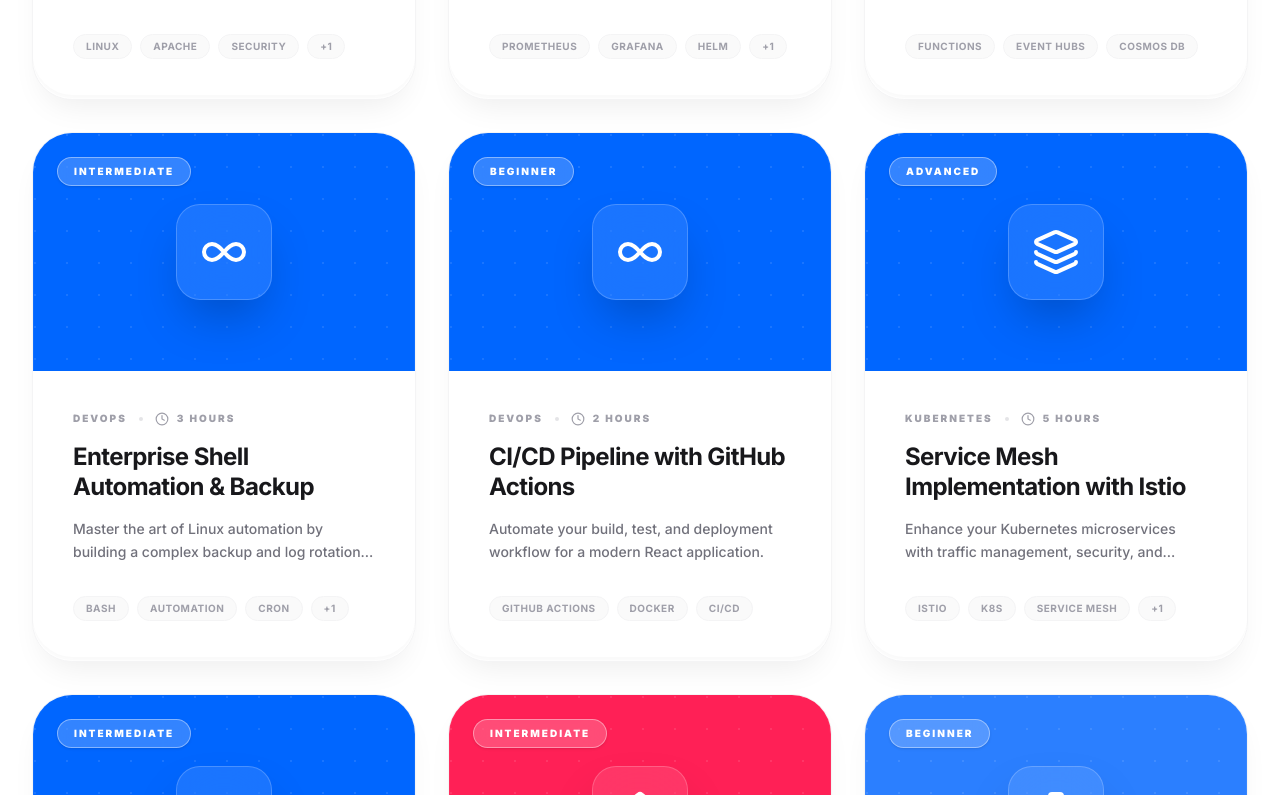
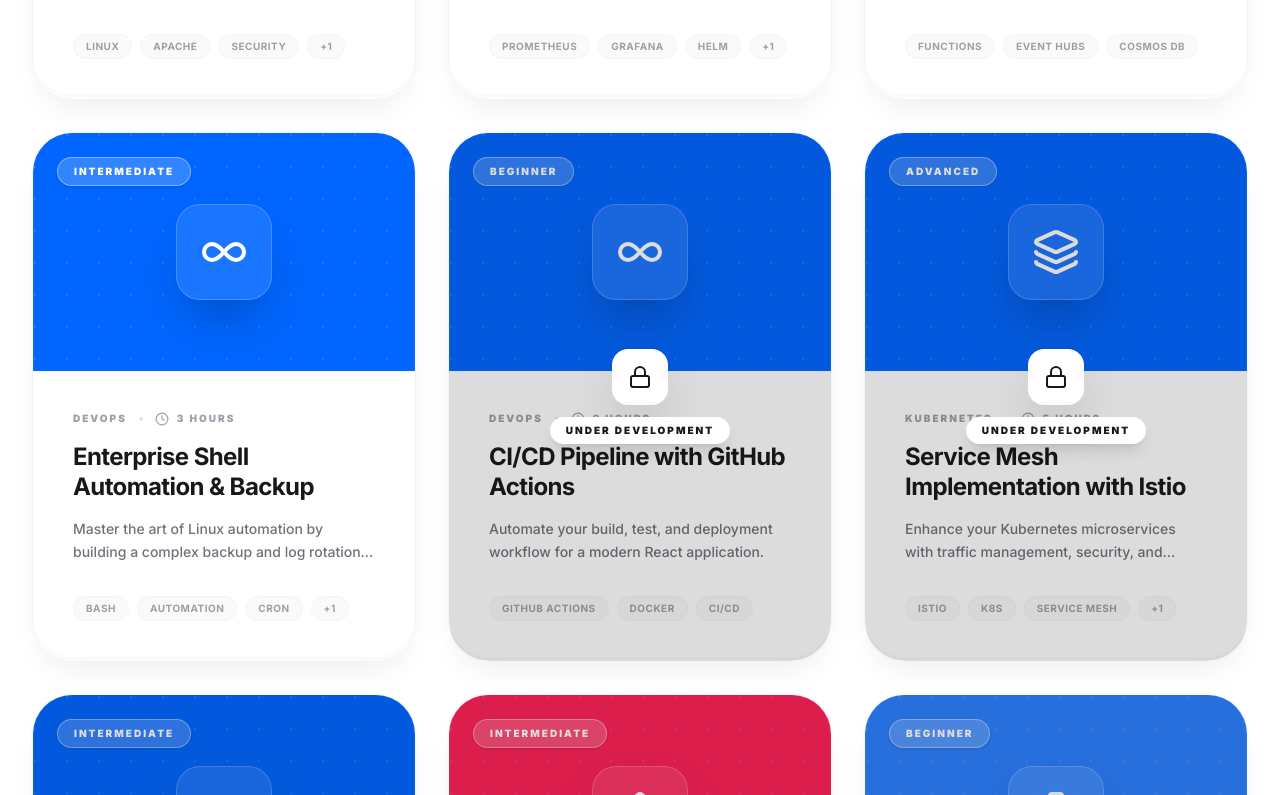
Before and after one commit to raphgm/rcprojects, a React (Vite) app: page / in a window 1280 px wide. Shown: the part 3205-4000 px from the top of the page. Built offline with nearby package versions, Linux system fonts and the light colour scheme; no server answers; a web font is replaced by a local one.

Commit message:
feat(ui): lock labs beyond the first 4

```diff
--- a/src/components/ProjectGrid.tsx
+++ b/src/components/ProjectGrid.tsx
@@ -82,12 +82,12 @@ export const ProjectGrid: React.FC<ProjectGridProps> = ({ onStartLab, completedL
 
       <div className="grid grid-cols-1 sm:grid-cols-2 lg:grid-cols-3 gap-8">
         <AnimatePresence mode="popLayout">
-          {filteredProjects.map((project) => (
+          {filteredProjects.map((project, index) => (
             <ProjectCard
               key={project.id}
               project={project}
               isCompleted={completedLabs.includes(project.id)}
-              isLocked={false}
+              isLocked={index >= 4}
               onStart={() => onStartLab(project.id, project.title)}
             />
           ))}
```
